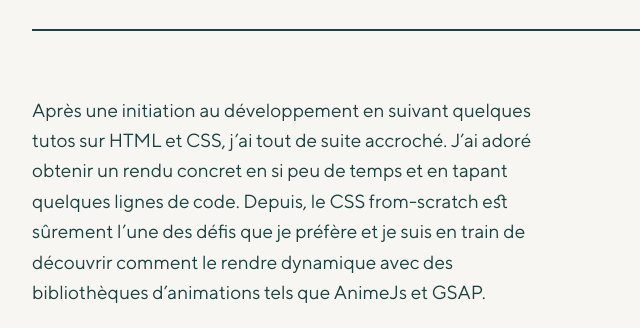
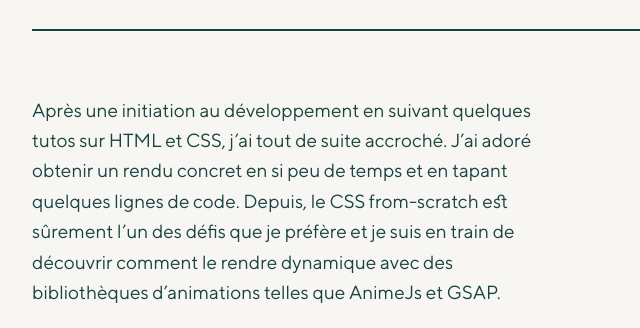
Before and after one commit to ArthurSalle/portfolio, a Gatsby site: page / in a window 1280 px wide. Shown: the part 941-1269 px from the top of the page, 70-710 px from the left. Built offline with nearby package versions, Linux system fonts and the light colour scheme; Gatsby itself is replaced by a stand-in of ours.

Commit message:
:speech_balloon: content

```diff
--- a/src/components/organisms/AboutSection.js
+++ b/src/components/organisms/AboutSection.js
@@ -16,10 +16,10 @@ const AboutSection = () => {
               Après une initiation au développement en suivant quelques tutos
               sur HTML et CSS, j’ai tout de suite accroché. J’ai adoré obtenir
               un rendu concret en si peu de temps et en tapant quelques lignes
-              de code. Depuis, le CSS from-scratch est sûrement l’une des défis
+              de code. Depuis, le CSS from-scratch est sûrement l’un des défis
               que je préfère et je suis en train de découvrir comment le rendre
-              dynamique avec des bibliothèques d’animations tels que AnimeJs et
-              GSAP.
+              dynamique avec des bibliothèques d’animations telles que AnimeJs
+              et GSAP.
             </Paragraph>
             <Paragraph className='section--drop'>
               Lors d’un projet client en collaboration avec un développeur
--- a/src/components/organisms/ProjectSection.js
+++ b/src/components/organisms/ProjectSection.js
@@ -123,7 +123,7 @@ const ProjectSection = () => {
           <div className='project--content'>
             <Title type='h3'>Space Protection of Alien</Title>
             <Paragraph>
-              Site de sensibilisation et d’adoption d’Alien abandonnés. Réalisé
+              Site de sensibilisation et d’adoption d’aliens abandonnés. Réalisé
               en groupe lors d'un hackhaton de 48h sur le thème de l’espace.
             </Paragraph>
           </div>
@@ -170,7 +170,7 @@ const ProjectSection = () => {
           <div className='project--content'>
             <Title type='h3'>Magnolia In Nantes</Title>
             <Paragraph>
-              Herbier répertoriant tout les parcs et Magnolias de la ville de
+              Herbier répertoriant tous les parcs et Magnolias de la ville de
               Nantes, l’objectif est de se balader pour remplir son herbier
               grâce à la géolocalisation. Projet réalisé en groupe durant la
               formation.
--- a/src/pages/index.js
+++ b/src/pages/index.js
@@ -36,6 +36,8 @@ const IndexPage = () => {
           translateY: [0, '-100%'],
           duration: 1500,
           easing: 'easeInOutExpo',
+          // complete: () =>
+          //   (document.querySelector('main').style.overflow = 'unset'),
         },
         '+=600'
       );
```
